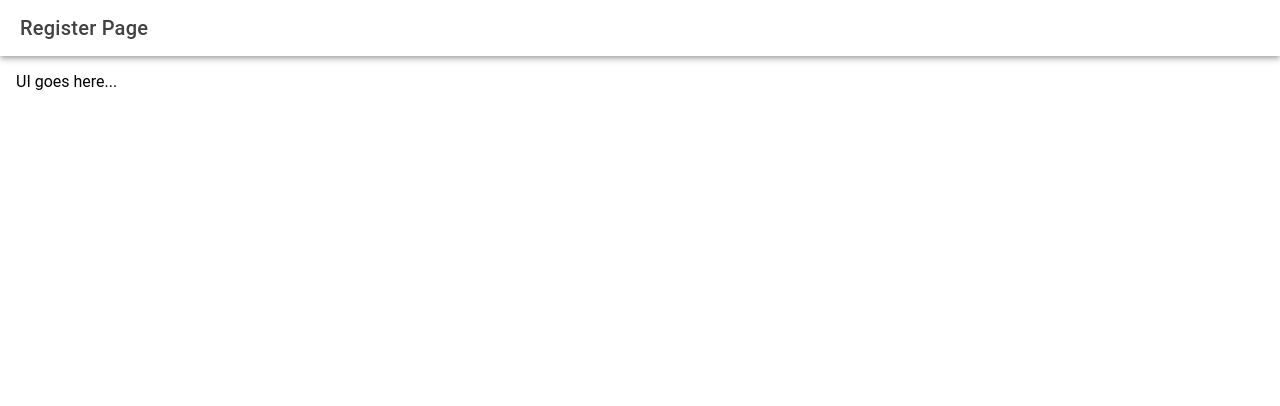
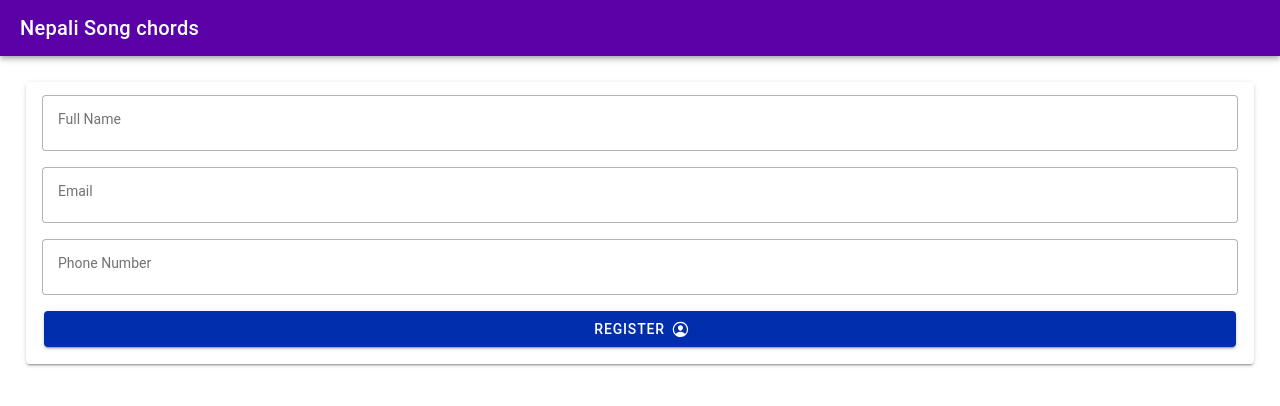
Before and after one commit to uttam-rumsan/Ionic-Framework, a React (Vite) app: page /register in a window 1280 px wide. Shown: the top 406 px of the page. Built offline with nearby package versions, Linux system fonts and the light colour scheme.

Commit message:
adding login and register page

```diff
--- a/src/pages/Login.tsx
+++ b/src/pages/Login.tsx
@@ -1,4 +1,4 @@
-import React, { ChangeEvent, useState } from "react";
+import React, { useState } from "react";
 import {
   IonCard,
   IonContent,
@@ -9,7 +9,11 @@ import {
   IonInput,
   IonCardContent,
   IonButton,
+  IonIcon,
+  IonImg,
 } from "@ionic/react";
+import { logInOutline, personCircleOutline } from "ionicons/icons";
+import Logo from "../../public/assets/fcc.svg";
 
 type FormDataType = {
   email: string;
@@ -23,7 +27,7 @@ const Login: React.FC = () => {
   });
 
   const handleInputChange = (e: any) => {
-    console.log(e.target.value)
+    console.log(e.target.value);
     setFormData({ ...formData, [e.target.name]: e.target.value });
   };
 
@@ -43,6 +47,9 @@ const Login: React.FC = () => {
         </IonToolbar>
       </IonHeader>
       <IonContent className="ion-padding">
+        <div className="ion-text-center ion-padding">
+          <IonImg src={Logo} />
+        </div>
         <IonCard>
           <IonCardContent>
             <form onSubmit={handleFormSubmit}>
@@ -69,11 +76,20 @@ const Login: React.FC = () => {
                 value={formData.password}
                 onIonChange={handleInputChange}
               />
-              <IonButton expand="block" className="ion-margin-top" type="submit">
-                Login
+              <IonButton
+                expand="block"
+                className="ion-margin-top"
+                type="submit"
+              >
+                Login <IonIcon icon={logInOutline} slot="end" />
               </IonButton>
-              <IonButton expand="block" className="ion-margin-top" color="secondary">
-                Register
+              <IonButton
+                expand="block"
+                className="ion-margin-top"
+                color="secondary"
+                routerLink="/register"
+              >
+                Register <IonIcon icon={personCircleOutline} slot="end" />
               </IonButton>
             </form>
           </IonCardContent>
--- a/src/pages/Register.tsx
+++ b/src/pages/Register.tsx
@@ -4,18 +4,98 @@ import {
   IonPage,
   IonTitle,
   IonToolbar,
+  IonCard,
+  IonCardContent,
+  IonInput,
+  IonButton,
+  IonIcon,
 } from "@ionic/react";
-import React from "react";
+
+import React, { useState } from "react";
+import { personCircleOutline } from "ionicons/icons";
+
+type FormDataType = {
+  name: string;
+  email: string;
+  phone: string;
+};
 
 const Register: React.FC = () => {
+  const [formData, setFormData] = useState<FormDataType>({
+    name: "",
+    email: "",
+    phone: "",
+  });
+
+  const handleInputChange = (e: any) => {
+    setFormData({ ...formData, [e.target.name]: e.target.value });
+  };
+  const handleFormSubmit = (e: React.FormEvent<HTMLFormElement>) => {
+    e.preventDefault();
+    console.log("====================================");
+    console.log("register operation here");
+    console.log(formData);
+    console.log("====================================");
+  };
+
   return (
     <IonPage>
       <IonHeader>
-        <IonToolbar>
-          <IonTitle>Register Page</IonTitle>
+        <IonToolbar color="primary">
+          <IonTitle>Nepali Song chords</IonTitle>
         </IonToolbar>
       </IonHeader>
-      <IonContent className="ion-padding">UI goes here...</IonContent>
+      <IonContent className="ion-padding">
+        <IonCard>
+          <IonCardContent>
+            <form onSubmit={handleFormSubmit}>
+              <IonInput
+                mode="md"
+                name="name"
+                fill="outline"
+                labelPlacement="floating"
+                label="Full Name"
+                type="text"
+                placeholder="Enter your name"
+                value={formData.name}
+                onIonChange={handleInputChange}
+              />
+              <IonInput
+                className="ion-margin-top"
+                mode="md"
+                name="email"
+                fill="outline"
+                labelPlacement="floating"
+                label="Email"
+                type="email"
+                placeholder="Enter your email"
+                value={formData.email}
+                onIonChange={handleInputChange}
+              />
+              <IonInput
+                mode="md"
+                name="phone"
+                className="ion-margin-top"
+                fill="outline"
+                labelPlacement="floating"
+                label="Phone Number"
+                type="tel"
+                placeholder="Enter your Phone"
+                value={formData.phone}
+                onIonChange={handleInputChange}
+              />
+              <IonButton
+                expand="block"
+                className="ion-margin-top"
+                color="secondary"
+                type="submit"
+              >
+                Register <IonIcon icon={personCircleOutline} slot="end" />
+              </IonButton>{" "}
+            </form>
+          </IonCardContent>
+        </IonCard>
+      </IonContent>
     </IonPage>
   );
 };
--- a/src/theme/variables.css
+++ b/src/theme/variables.css
@@ -3,23 +3,20 @@ http://ionicframework.com/docs/theming/ */
 
 /** Ionic CSS Variables **/
 :root {
-  /** primary **/
-  --ion-color-primary: #3880ff;
-  --ion-color-primary-rgb: 56, 128, 255;
+  --ion-color-primary: #5a01a7;
+  --ion-color-primary-rgb: 90, 1, 167;
   --ion-color-primary-contrast: #ffffff;
   --ion-color-primary-contrast-rgb: 255, 255, 255;
-  --ion-color-primary-shade: #3171e0;
-  --ion-color-primary-tint: #4c8dff;
+  --ion-color-primary-shade: #4f0193;
+  --ion-color-primary-tint: #6b1ab0;
 
-  /** secondary **/
-  --ion-color-secondary: #3dc2ff;
-  --ion-color-secondary-rgb: 61, 194, 255;
+  --ion-color-secondary: #002ead;
+  --ion-color-secondary-rgb: 0, 46, 173;
   --ion-color-secondary-contrast: #ffffff;
   --ion-color-secondary-contrast-rgb: 255, 255, 255;
-  --ion-color-secondary-shade: #36abe0;
-  --ion-color-secondary-tint: #50c8ff;
+  --ion-color-secondary-shade: #002898;
+  --ion-color-secondary-tint: #1a43b5;
 
-  /** tertiary **/
   --ion-color-tertiary: #5260ff;
   --ion-color-tertiary-rgb: 82, 96, 255;
   --ion-color-tertiary-contrast: #ffffff;
@@ -27,23 +24,20 @@ http://ionicframework.com/docs/theming/ */
   --ion-color-tertiary-shade: #4854e0;
   --ion-color-tertiary-tint: #6370ff;
 
-  /** success **/
-  --ion-color-success: #2dd36f;
-  --ion-color-success-rgb: 45, 211, 111;
+  --ion-color-success: #00471b;
+  --ion-color-success-rgb: 0, 71, 27;
   --ion-color-success-contrast: #ffffff;
   --ion-color-success-contrast-rgb: 255, 255, 255;
-  --ion-color-success-shade: #28ba62;
-  --ion-color-success-tint: #42d77d;
+  --ion-color-success-shade: #003e18;
+  --ion-color-success-tint: #1a5932;
 
-  /** warning **/
-  --ion-color-warning: #ffc409;
-  --ion-color-warning-rgb: 255, 196, 9;
-  --ion-color-warning-contrast: #000000;
-  --ion-color-warning-contrast-rgb: 0, 0, 0;
-  --ion-color-warning-shade: #e0ac08;
-  --ion-color-warning-tint: #ffca22;
+  --ion-color-warning: #4d3800;
+  --ion-color-warning-rgb: 77, 56, 0;
+  --ion-color-warning-contrast: #ffffff;
+  --ion-color-warning-contrast-rgb: 255, 255, 255;
+  --ion-color-warning-shade: #443100;
+  --ion-color-warning-tint: #5f4c1a;
 
-  /** danger **/
   --ion-color-danger: #eb445a;
   --ion-color-danger-rgb: 235, 68, 90;
   --ion-color-danger-contrast: #ffffff;
@@ -51,23 +45,13 @@ http://ionicframework.com/docs/theming/ */
   --ion-color-danger-shade: #cf3c4f;
   --ion-color-danger-tint: #ed576b;
 
-  /** dark **/
-  --ion-color-dark: #222428;
-  --ion-color-dark-rgb: 34, 36, 40;
-  --ion-color-dark-contrast: #ffffff;
-  --ion-color-dark-contrast-rgb: 255, 255, 255;
-  --ion-color-dark-shade: #1e2023;
-  --ion-color-dark-tint: #383a3e;
-
-  /** medium **/
   --ion-color-medium: #92949c;
   --ion-color-medium-rgb: 146, 148, 156;
-  --ion-color-medium-contrast: #ffffff;
-  --ion-color-medium-contrast-rgb: 255, 255, 255;
+  --ion-color-medium-contrast: #000000;
+  --ion-color-medium-contrast-rgb: 0, 0, 0;
   --ion-color-medium-shade: #808289;
   --ion-color-medium-tint: #9d9fa6;
 
-  /** light **/
   --ion-color-light: #f4f5f8;
   --ion-color-light-rgb: 244, 245, 248;
   --ion-color-light-contrast: #000000;
@@ -84,65 +68,65 @@ http://ionicframework.com/docs/theming/ */
 
   body {
     --ion-color-primary: #428cff;
-    --ion-color-primary-rgb: 66,140,255;
+    --ion-color-primary-rgb: 66, 140, 255;
     --ion-color-primary-contrast: #ffffff;
-    --ion-color-primary-contrast-rgb: 255,255,255;
+    --ion-color-primary-contrast-rgb: 255, 255, 255;
     --ion-color-primary-shade: #3a7be0;
     --ion-color-primary-tint: #5598ff;
 
     --ion-color-secondary: #50c8ff;
-    --ion-color-secondary-rgb: 80,200,255;
+    --ion-color-secondary-rgb: 80, 200, 255;
     --ion-color-secondary-contrast: #ffffff;
-    --ion-color-secondary-contrast-rgb: 255,255,255;
+    --ion-color-secondary-contrast-rgb: 255, 255, 255;
     --ion-color-secondary-shade: #46b0e0;
     --ion-color-secondary-tint: #62ceff;
 
     --ion-color-tertiary: #6a64ff;
-    --ion-color-tertiary-rgb: 106,100,255;
+    --ion-color-tertiary-rgb: 106, 100, 255;
     --ion-color-tertiary-contrast: #ffffff;
-    --ion-color-tertiary-contrast-rgb: 255,255,255;
+    --ion-color-tertiary-contrast-rgb: 255, 255, 255;
     --ion-color-tertiary-shade: #5d58e0;
     --ion-color-tertiary-tint: #7974ff;
 
     --ion-color-success: #2fdf75;
-    --ion-color-success-rgb: 47,223,117;
+    --ion-color-success-rgb: 47, 223, 117;
     --ion-color-success-contrast: #000000;
-    --ion-color-success-contrast-rgb: 0,0,0;
+    --ion-color-success-contrast-rgb: 0, 0, 0;
     --ion-color-success-shade: #29c467;
     --ion-color-success-tint: #44e283;
 
     --ion-color-warning: #ffd534;
-    --ion-color-warning-rgb: 255,213,52;
+    --ion-color-warning-rgb: 255, 213, 52;
     --ion-color-warning-contrast: #000000;
-    --ion-color-warning-contrast-rgb: 0,0,0;
+    --ion-color-warning-contrast-rgb: 0, 0, 0;
     --ion-color-warning-shade: #e0bb2e;
     --ion-color-warning-tint: #ffd948;
 
     --ion-color-danger: #ff4961;
-    --ion-color-danger-rgb: 255,73,97;
+    --ion-color-danger-rgb: 255, 73, 97;
     --ion-color-danger-contrast: #ffffff;
-    --ion-color-danger-contrast-rgb: 255,255,255;
+    --ion-color-danger-contrast-rgb: 255, 255, 255;
     --ion-color-danger-shade: #e04055;
     --ion-color-danger-tint: #ff5b71;
 
     --ion-color-dark: #f4f5f8;
-    --ion-color-dark-rgb: 244,245,248;
+    --ion-color-dark-rgb: 244, 245, 248;
     --ion-color-dark-contrast: #000000;
-    --ion-color-dark-contrast-rgb: 0,0,0;
+    --ion-color-dark-contrast-rgb: 0, 0, 0;
     --ion-color-dark-shade: #d7d8da;
     --ion-color-dark-tint: #f5f6f9;
 
     --ion-color-medium: #989aa2;
-    --ion-color-medium-rgb: 152,154,162;
+    --ion-color-medium-rgb: 152, 154, 162;
     --ion-color-medium-contrast: #000000;
-    --ion-color-medium-contrast-rgb: 0,0,0;
+    --ion-color-medium-contrast-rgb: 0, 0, 0;
     --ion-color-medium-shade: #86888f;
     --ion-color-medium-tint: #a2a4ab;
 
     --ion-color-light: #222428;
-    --ion-color-light-rgb: 34,36,40;
+    --ion-color-light-rgb: 34, 36, 40;
     --ion-color-light-contrast: #ffffff;
-    --ion-color-light-contrast-rgb: 255,255,255;
+    --ion-color-light-contrast-rgb: 255, 255, 255;
     --ion-color-light-shade: #1e2023;
     --ion-color-light-tint: #383a3e;
   }
@@ -154,10 +138,10 @@ http://ionicframework.com/docs/theming/ */
 
   .ios body {
     --ion-background-color: #000000;
-    --ion-background-color-rgb: 0,0,0;
+    --ion-background-color-rgb: 0, 0, 0;
 
     --ion-text-color: #ffffff;
-    --ion-text-color-rgb: 255,255,255;
+    --ion-text-color-rgb: 255, 255, 255;
 
     --ion-color-step-50: #0d0d0d;
     --ion-color-step-100: #1a1a1a;
@@ -190,7 +174,6 @@ http://ionicframework.com/docs/theming/ */
     --ion-toolbar-border-color: var(--ion-color-step-250);
   }
 
-
   /*
    * Material Design Dark Theme
    * -------------------------------------------
@@ -198,10 +181,10 @@ http://ionicframework.com/docs/theming/ */
 
   .md body {
     --ion-background-color: #121212;
-    --ion-background-color-rgb: 18,18,18;
+    --ion-background-color-rgb: 18, 18, 18;
 
     --ion-text-color: #ffffff;
-    --ion-text-color-rgb: 255,255,255;
+    --ion-text-color-rgb: 255, 255, 255;
 
     --ion-border-color: #222222;
 
```
Also changed, not shown: public/assets/fcc.svg (added), public/assets/logo.png (added).
